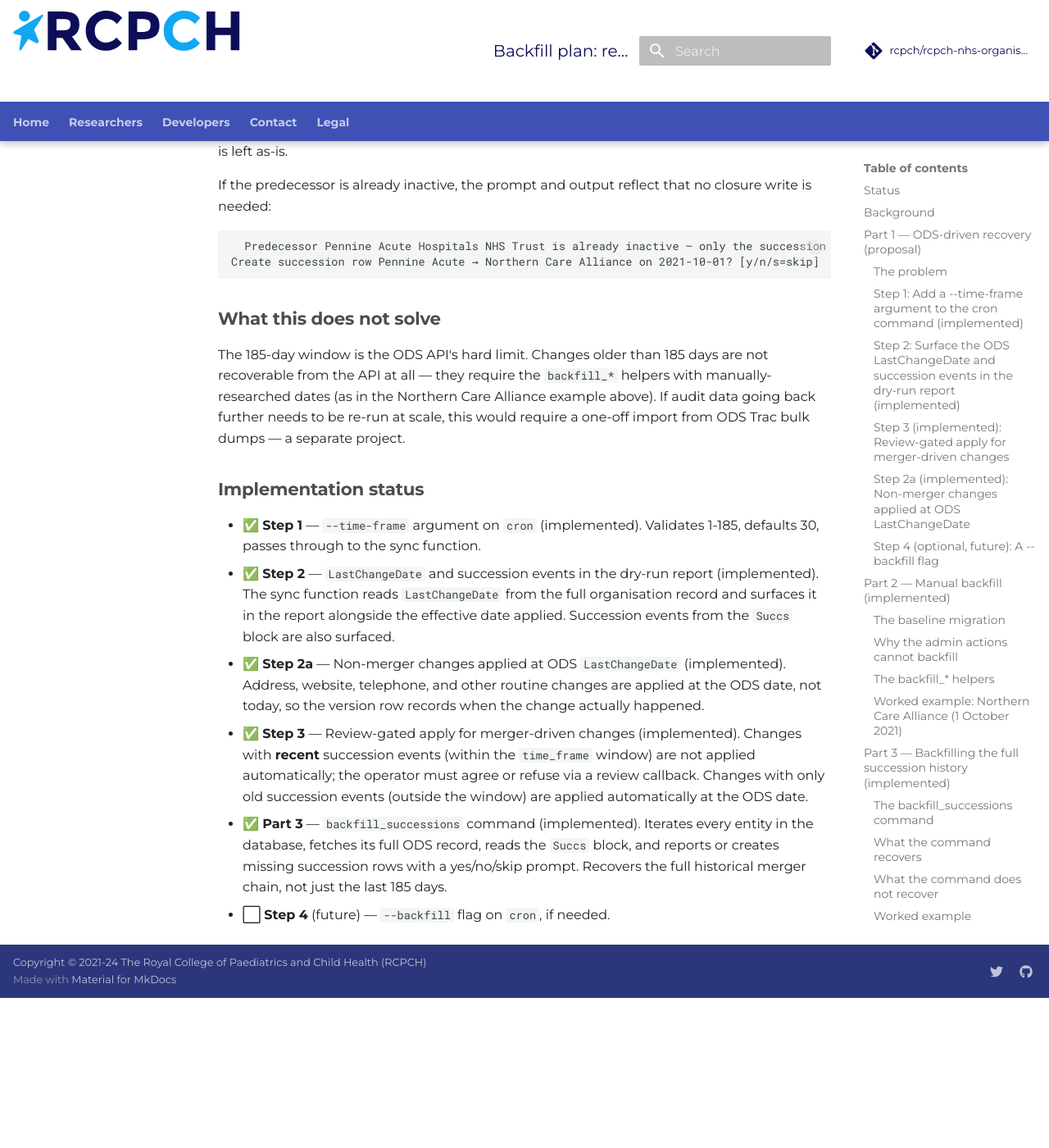
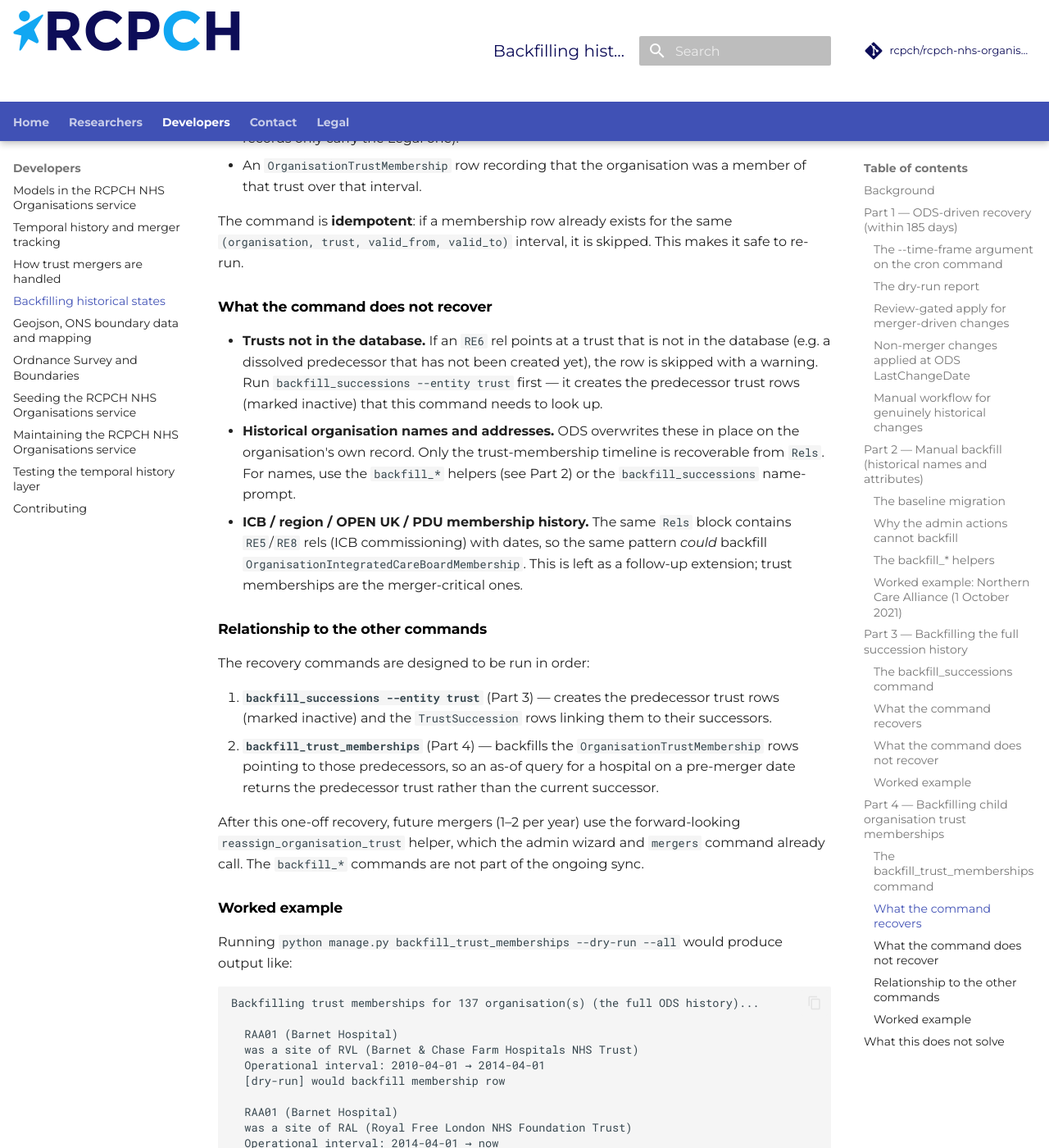
Before and after one commit to rcpch/rcpch-nhs-organisations, an MkDocs documentation site: the page built from documentation/docs/developer/backfill.md, in a window 1280 px wide and 1400 px high, scrolled down 10366 px. Shown: the whole window at 82% size. Built offline with MkDocs 1.6.1 and Material for MkDocs 9.7.7, drawn with Linux system fonts in a browser that asks for light colours; comment, search, counter and statistics services are not loaded; before the commit the page ends 11583 px from its top, so only the background shows below that; some of the changed text lies outside the part shown.

Commit message:
Add backfill_trust_memberships command to recover child org trust history from ODS
The temporal layer's backfill story had a gap: backfill_successions (Part 3)
recovers Layer 3 succession rows (which trusts merged) but not Layer 2
membership rows (which child organisations sat under which trust, and when).
That information lives in each child organisation's own Rels block as RE6
(is-a-site-of) relationships with operational [Start, End] intervals, which
/organisations/{ods_code} returns in full regardless of when the relationship
ended.

New command:
- backfill_trust_memberships iterates every Organisation, fetches its full
  ODS record, extracts RE6 rels pointing at RO197 trusts, and reports or
  creates missing OrganisationTrustMembership rows via the existing
  backfill_organisation_trust_membership helper. Idempotent, review-gated
  (y/n/s prompts), defaults to a 5-year lookback (--since / --all).
- _extract_trust_membership_info helper in ods_update.py parses the Rels
  block (mirroring _extract_succession_info), filtering to RE6/RO197 only
  and falling back to the Legal interval when Operational is absent.

Documentation:
- Rename backfill-plan.md to backfill.md and rewrite as a user/developer
  reference (drop the proposal/plan framing, Status section, implementation
  status section, and (implemented) annotations). Add Part 4 documenting
  the new command and its relationship to backfill_successions.
- Update all cross-references (ods-api.md, temporal-history.md, cron.py,
  backfill_successions.py, ods_update.py) to the new filename.
- Add backfill.md to the mkdocs.yml nav.
- Update the admin backfill-merger wizard's closing message to point at
  the new command instead of the generic 'backfill separately' warning.

Tests: 19 new tests covering dry-run reporting, idempotency, the --since
window, RE6/RO197 filtering, Legal-date fallback, argument validation, and
the interactive prompt. Full suite passes.

````diff
--- a/documentation/docs/developer/backfill-plan.md
+++ b/documentation/docs/developer/backfill.md
@@ -1,17 +1,20 @@
-# Backfill plan: recovering historical states
+---
+title: Backfilling historical states
+author: Dr Simon Chapman
+---
 
-## Status
+# Backfilling historical states
 
-This document covers two related but distinct backfill problems:
+This document describes how to recover organisational history that was
+overwritten before the temporal history layer was installed — past names,
+past trust affiliations, and merger/succession links. It covers the ODS
+API's recovery window, the manual `backfill_*` helpers, and the two
+management commands that recover the full succession and membership chain
+from ODS.
 
-1. **ODS-driven recovery** — changes within the 185-day ODS API window that
-   can be fetched automatically. **Steps 1 and 2 are implemented** (the
-   `--time-frame` argument on the `cron` command, and the ODS `LastChangeDate`
-   surfaced in the dry-run report). Step 3 (a `--backfill` flag) is a future
-   enhancement.
-2. **Manual backfill** — mergers, renames, and closures older than the 185-day
-   window that have been overwritten on the main entity row. The `backfill_*`
-   helpers exist and are documented here with a worked example.
+It should be read alongside [`temporal-history.md`](temporal-history.md),
+which describes the schema, and [`merger-handling.md`](merger-handling.md),
+which describes the merger types and the forward-looking admin workflow.
 
 ## Background
 
@@ -24,71 +27,23 @@
 
 There are two recovery paths, depending on how far back the change happened:
 
-- **Within 185 days** — the ODS API can return the change. The function
-  `fetch_updated_organisations(time_frame=30)` in
-  `general_functions/ods_update.py` accepts a `time_frame` parameter (days, max
-  185) and returns the list of organisations that changed in that period. The
-  function `update_organisation_model_with_ORD_changes(dry_run=False, time_frame=30)`
-  iterates that list, diffs each against the current database row, and either
-  writes through the temporal helpers (non-dry-run) or produces a markdown
-  report (dry-run).
-- **Older than 185 days** — the ODS API cannot return the change. The
-  historical state must be researched manually (e.g. from ODS Trac bulk dumps
-  or known merger dates) and inserted via the `backfill_*` helpers.
+- **Within 185 days** — the ODS `/sync` endpoint can return the change. The
+  `cron` command's `--time-frame` argument (1–185 days) controls the window.
+- **Older than 185 days** — the ODS `/sync` endpoint cannot return the change,
+  but the `/organisations/{ods_code}` endpoint returns the full `Succs` and
+  `Rels` history regardless of when the events happened. The
+  `backfill_successions` and `backfill_trust_memberships` commands use this to
+  recover the full merger and membership chain. For historical names and
+  addresses (which ODS overwrites in place), the `backfill_*` helpers are used
+  with manually-researched dates.
 
-## Part 1 — ODS-driven recovery (proposal)
+## Part 1 — ODS-driven recovery (within 185 days)
 
-### The problem
+### The `--time-frame` argument on the `cron` command
 
-The `time_frame` parameter exists on `fetch_updated_organisations` and
-`update_organisation_model_with_ORD_changes`, but the `cron` management
-command that calls them hardcodes the default (30 days). There is no way to
-run the sync for a longer window from the command line without dropping into
-a shell and calling the function directly:
-
-```python
-# Today: the only way to see the last 185 days of changes
-from rcpch_nhs_organisations.hospitals.general_functions.ods_update import (
-    update_organisation_model_with_ORD_changes,
-)
-update_organisation_model_with_ORD_changes(dry_run=True, time_frame=185)
-```
-
-This is the function the GitHub Action already calls (with `time_frame=30`
-and `--dry-run`), but the longer window — which is the one that matters for
-backfill — is not exposed.
-
-### Step 1: Add a `--time-frame` argument to the `cron` command (implemented)
-
-Pass it through to `update_organisation_model_with_ORD_changes`. Validate
-that it is between 1 and 185 (the ODS API limit). Default remains 30 so
-existing behaviour and the GitHub Action are unchanged.
-
-```python
-# cron.py
-def add_arguments(self, parser):
-    # ... existing args ...
-    parser.add_argument(
-        "--time-frame",
-        type=int,
-        default=30,
-        help=(
-            "Number of days of ODS changes to fetch (1-185). "
-            "Default 30. Use 185 for the full recovery window."
-        ),
-    )
-
-def handle(self, *args, **options):
-    time_frame = options["time_frame"]
-    if time_frame < 1 or time_frame > ODS_MAX_TIME_FRAME_DAYS:
-        raise CommandError(
-            f"--time-frame must be between 1 and {ODS_MAX_TIME_FRAME_DAYS} days "
-            f"(the ODS API hard limit). Got {time_frame}."
-        )
-    # ... pass time_frame through to update_organisation_model_with_ORD_changes ...
-```
-
-Both of these now work:
+The `cron` command accepts a `--time-frame` argument (days, 1–185) that is
+passed through to `update_organisation_model_with_ORD_changes`. The default is
+30 so existing behaviour and the GitHub Action are unchanged.
 
 ```bash
 # See the last 185 days of changes (no writes)
@@ -98,9 +53,9 @@
 python manage.py cron --service organisations --time-frame 185
 ```
 
-### Step 2: Surface the ODS `LastChangeDate` and succession events in the dry-run report (implemented)
+### The dry-run report
 
-The dry-run report now includes two pieces of context per organisation:
+The dry-run report includes two pieces of context per organisation:
 
 1. **`LastChangeDate`** — the date the change actually happened on the ODS
    side, read from the full organisation record (fetched via
@@ -140,11 +95,6 @@
 If the ODS response omits `LastChangeDate`, the report shows `unknown`. If
 the record has no `Succs` block, the succession section is omitted entirely.
 
-The non-dry-run path still applies the change with `effective_date=today`
-(the forward-looking helpers). To backfill a change at its historical date,
-read the report, note the `LastChangeDate` and any succession events, and use
-the `backfill_*` helpers in a shell with that date — see Part 2 below.
-
 > **Why not auto-populate succession rows from the `Succs` block?** The ODS
 > `Succs` semantics are occasionally ambiguous — a single trust can have
 > multiple `Successor` entries (e.g. Pennine Acute has two: RM3 and R0A),
@@ -154,10 +104,10 @@
 > populated manually via the admin; the report surfaces the ODS data so the
 > operator can make the decision.
 
-### Step 3 (implemented): Review-gated apply for merger-driven changes
+### Review-gated apply for merger-driven changes
 
 When a change has **recent** ODS succession events (merger / acquisition /
-ssplit, within the `time_frame` window) and the sync is run **without**
+split, within the `time_frame` window) and the sync is run **without**
 `--dry-run`, the change is **not applied automatically**. Instead a
 `review_callback` is invoked with the entity details, the proposed changes,
 and the succession events. The operator must agree (apply as a forward-looking
@@ -169,7 +119,7 @@
 and should not gate a routine website update.
 
 Changes **without** recent succession events are applied automatically at the
-ODS `LastChangeDate` (see Step 2a below), not today.
+ODS `LastChangeDate` (see below), not today.
 
 The `cron` management command wires up an interactive callback that prints
 the details and prompts:
@@ -196,7 +146,7 @@
 Action, which uses `--dry-run` anyway), merger-driven changes are **skipped**
 with a warning — they must not be applied without human review.
 
-### Step 2a (implemented): Non-merger changes applied at ODS LastChangeDate
+### Non-merger changes applied at ODS LastChangeDate
 
 Non-merger changes (address, website, telephone, etc. — the majority of
 what the sync sees) are applied at the ODS `LastChangeDate`, not today.
@@ -213,32 +163,24 @@
 date — not the `backfill_*` helpers, which are for inserting historical
 states without touching the current entity row.
 
-### Step 4 (optional, future): A `--backfill` flag
+### Manual workflow for genuinely historical changes
 
-If step 2 shows that most 185-day changes are genuinely historical (i.e. the
-change date is in the past, not today), a future `--backfill` flag could
-route the sync through the `backfill_*` helpers instead of the
-forward-looking `update_*` helpers. The change would be applied with
-`valid_from = LastChangeDate` and `valid_to = None` (closing the current
-version row at `LastChangeDate` and opening a new one from that date).
+The ODS API does not distinguish between a change that happened yesterday
+and a change that happened 180 days ago — it returns everything that changed
+in the window. For changes that are genuinely historical (the `LastChangeDate`
+is well in the past), the manual workflow is:
 
-This is left as a future enhancement because:
+1. Run `python manage.py cron --service organisations --dry-run --time-frame 185`.
+2. Read the report and note the `LastChangeDate` for each change.
+3. For changes that should be backfilled at their historical date, use the
+   `backfill_*` helpers in a shell with the `LastChangeDate` from the report
+   (see Part 2).
 
-- It requires a decision per change: is this a historical change that should
-  be backfilled, or a current change that should be applied today? The ODS
-  API does not distinguish — it returns everything that changed in the
-  window. A blanket `--backfill` flag would apply all of them at their
-  historical date, which may be wrong for changes that happened yesterday.
-- The `backfill_*` helpers currently take explicit `valid_from`/`valid_to`
-  values, not a single `effective_date`. Wiring them into the sync requires
-  deciding what `valid_to` should be for each change (the date of the *next*
-  change, which the sync does not know).
+A future `--backfill` flag on the `cron` command could automate this, but it
+requires a per-change decision (historical vs. current) that the ODS API
+does not surface, so it is left as a manual step for now.
 
-For now, the manual workflow is: run `--dry-run --time-frame 185`, read the
-report, and for each change that is genuinely historical, use the
-`backfill_*` helpers in a shell with the `LastChangeDate` from the report.
-
-## Part 2 — Manual backfill (implemented)
+## Part 2 — Manual backfill (historical names and attributes)
 
 ### The baseline migration
 
@@ -364,7 +306,7 @@
 > mental model ("record a past state" vs "record a change from today"),
 > so it is left to the shell for now.
 
-## Part 3 — Backfilling the full succession history (implemented)
+## Part 3 — Backfilling the full succession history
 
 The 185-day limit on `/sync` does not apply to `/organisations/{ods_code}` —
 the full organisation record always includes the complete `Succs` block,
@@ -431,15 +373,17 @@
   `succession_type="merger"` as a placeholder.
 - The **child organisation reassignments**. The `Succs` block tells us which
   trusts merged, but not which organisations moved from which predecessor to
-  which successor. That's in the child organisations' own `Rels` blocks.
+  which successor. That's in the child organisations' own `Rels` blocks —
+  see Part 4 below for the dedicated recovery command.
 - The **successor's pre-merger name automatically.** ODS overwrites the
   `Name` of an active renamed trust in place, so the old name is gone from
   the API. The command prompts the operator for it instead (see above). If
   the operator skips, the name must be backfilled separately via the admin or
   the `backfill_*` helpers (see Part 2).
 
-These require human review via the admin or the `backfill_*` helpers (see
-Part 2).
+The succession type and successor name require human review via the admin or
+the `backfill_*` helpers (see Part 2). The child organisation reassignments
+are now recoverable via `backfill_trust_memberships` (see Part 4).
 
 ### Worked example
 
@@ -512,34 +456,139 @@
 Create succession row Pennine Acute → Northern Care Alliance on 2021-10-01? [y/n/s=skip]
 ```
 
+## Part 4 — Backfilling child organisation trust memberships
+
+Part 3 recovers the **Layer 3 succession rows** (which trusts merged), but
+not the **Layer 2 membership rows** (which child organisations sat under
+which trust, and when). The `Succs` block on a trust's record tells us that
+`RW6` was absorbed into `RM3` on 2021-10-01, but not which hospitals moved
+from `RW6` to `RM3` on that date.
+
+That information lives in the child organisations' own `Rels` blocks. Each
+NHS Trust Site (`PrimaryRoleId == RO198`) has a `Rel` with `id == "RE6"`
+("is a site of") pointing at its parent NHS Trust (`RO197`), with an
+operational `[Start, End]` interval. Unlike the `/sync` endpoint,
+`/organisations/{ods_code}` returns the complete `Rels` history regardless
+of when the relationship ended, so this recovers memberships that were
+overwritten before the temporal layer was installed.
+
+### The `backfill_trust_memberships` command
+
+```bash
+# Preview what would be backfilled (no writes)
+python manage.py backfill_trust_memberships --dry-run
+
+# Preview with a custom lookback window (default: 5 years)
+python manage.py backfill_trust_memberships --dry-run --since 2020-01-01
+
+# Preview the full ODS history (use with care)
+python manage.py backfill_trust_memberships --dry-run --all
+
+# Apply with interactive yes/no/skip prompts
+python manage.py backfill_trust_memberships
+```
+
+The command iterates every `Organisation` in the database, fetches its full
+ODS record via `/organisations/{ods_code}`, reads the `Rels` block, and for
+each `RE6` rel pointing at an `RO197` target:
+
+- In `--dry-run` mode: reports the missing membership row without creating
+  it.
+- In non-dry-run mode: prompts the operator with `[y/n/s=skip]` for each
+  row. `y` calls `backfill_organisation_trust_membership` (the same helper
+  the admin wizard and Part 2 use), `n` refuses it, `s` skips it.
+
+### What the command recovers
+
+For each `RE6` rel on each organisation:
+
+- The **parent trust** (mapped from the rel's `Target.OrgId.extension`).
+- The **operational interval** `[valid_from, valid_to)` from the rel's
+  `Date` block. If the rel has no Operational date, the command falls back
+  to the Legal interval (some older ODS records only carry the Legal one).
+- An `OrganisationTrustMembership` row recording that the organisation was a
+  member of that trust over that interval.
+
+The command is **idempotent**: if a membership row already exists for the
+same `(organisation, trust, valid_from, valid_to)` interval, it is skipped.
+This makes it safe to re-run.
+
+### What the command does not recover
+
+- **Trusts not in the database.** If an `RE6` rel points at a trust that
+  is not in the database (e.g. a dissolved predecessor that has not been
+  created yet), the row is skipped with a warning. Run
+  `backfill_successions --entity trust` first — it creates the predecessor
+  trust rows (marked inactive) that this command needs to look up.
+- **Historical organisation names and addresses.** ODS overwrites these in
+  place on the organisation's own record. Only the trust-membership timeline
+  is recoverable from `Rels`. For names, use the `backfill_*` helpers (see
+  Part 2) or the `backfill_successions` name-prompt.
+- **ICB / region / OPEN UK / PDU membership history.** The same `Rels` block
+  contains `RE5`/`RE8` rels (ICB commissioning) with dates, so the same
+  pattern *could* backfill `OrganisationIntegratedCareBoardMembership`. This
+  is left as a follow-up extension; trust memberships are the merger-critical
+  ones.
+
+### Relationship to the other commands
+
+The recovery commands are designed to be run in order:
+
+1. **`backfill_successions --entity trust`** (Part 3) — creates the
+   predecessor trust rows (marked inactive) and the `TrustSuccession` rows
+   linking them to their successors.
+2. **`backfill_trust_memberships`** (Part 4) — backfills the
+   `OrganisationTrustMembership` rows pointing to those predecessors, so an
+   as-of query for a hospital on a pre-merger date returns the predecessor
+   trust rather than the current successor.
+
+After this one-off recovery, future mergers (1–2 per year) use the
+forward-looking `reassign_organisation_trust` helper, which the admin wizard
+and `mergers` command already call. The `backfill_*` commands are not part
+of the ongoing sync.
+
+### Worked example
+
+Running `python manage.py backfill_trust_memberships --dry-run --all` would
+produce output like:
+
+```
+Backfilling trust memberships for 137 organisation(s) (the full ODS history)...
+
+  RAA01 (Barnet Hospital)
+  was a site of RVL (Barnet & Chase Farm Hospitals NHS Trust)
+  Operational interval: 2010-04-01 → 2014-04-01
+  [dry-run] would backfill membership row
+
+  RAA01 (Barnet Hospital)
+  was a site of RAL (Royal Free London NHS Foundation Trust)
+  Operational interval: 2014-04-01 → now
+  [dry-run] would backfill membership row
+
+Summary:
+  Organisations processed: 137
+  Organisations with RE6 rels: 96
+  Found (missing): 142
+done.
+```
+
+In non-dry-run mode, each row prompts:
+
+```
+  Backfill membership RAA01 → RVL (2010-04-01 → 2014-04-01)? [y/n/s=skip]
+```
+
 ## What this does not solve
 
-The 185-day window is the ODS API's hard limit. Changes older than 185 days
-are not recoverable from the API at all — they require the `backfill_*`
-helpers with manually-researched dates (as in the Northern Care Alliance
-example above). If audit data going back further needs to be re-run at scale,
-this would require a one-off import from ODS Trac bulk dumps — a separate
-project.
+The 185-day window is the ODS API's hard limit on the `/sync` endpoint.
+`/organisations/{ods_code}` is not subject to that limit — it returns the
+full `Succs` and `Rels` history regardless of when the events happened — so
+`backfill_successions` and `backfill_trust_memberships` can recover the full
+merger and membership chain, not just the last 185 days.
 
-## Implementation status
-
-- ✅ **Step 1** — `--time-frame` argument on `cron` (implemented). Validates
-  1-185, defaults 30, passes through to the sync function.
-- ✅ **Step 2** — `LastChangeDate` and succession events in the dry-run report
-  (implemented). The sync function reads `LastChangeDate` from the full
-  organisation record and surfaces it in the report alongside the effective
-  date applied. Succession events from the `Succs` block are also surfaced.
-- ✅ **Step 2a** — Non-merger changes applied at ODS `LastChangeDate`
-  (implemented). Address, website, telephone, and other routine changes are
-  applied at the ODS date, not today, so the version row records when the
-  change actually happened.
-- ✅ **Step 3** — Review-gated apply for merger-driven changes (implemented).
-  Changes with **recent** succession events (within the `time_frame` window)
-  are not applied automatically; the operator must agree or refuse via a
-  review callback. Changes with only old succession events (outside the
-  window) are applied automatically at the ODS date.
-- ✅ **Part 3** — `backfill_successions` command (implemented). Iterates every
-  entity in the database, fetches its full ODS record, reads the `Succs` block,
-  and reports or creates missing succession rows with a yes/no/skip prompt.
-  Recovers the full historical merger chain, not just the last 185 days.
-- ⬜ **Step 4** (future) — `--backfill` flag on `cron`, if needed.
+What is **not** recoverable from the ODS API at all is the historical
+**names and addresses** of active entities, because ODS overwrites those in
+place. Those require the `backfill_*` helpers with manually-researched dates
+(as in the Northern Care Alliance example in Part 2). If audit data going
+back further needs to be re-run at scale, this would require a one-off import
+from ODS Trac bulk dumps — a separate project.
--- a/documentation/mkdocs.yml
+++ b/documentation/mkdocs.yml
@@ -140,6 +140,7 @@
     - 'developer/models.md'
     - 'developer/temporal-history.md'
     - 'developer/merger-handling.md'
+    - 'developer/backfill.md'
     - 'developer/shapes.md'
     - 'developer/boundaries.md'
     - 'developer/seeding.md'
````
Also changed, not shown: documentation/docs/developer/ods-api.md (+4 -4 lines), documentation/docs/developer/temporal-history.md (+1 -1 lines), 6 other files.
